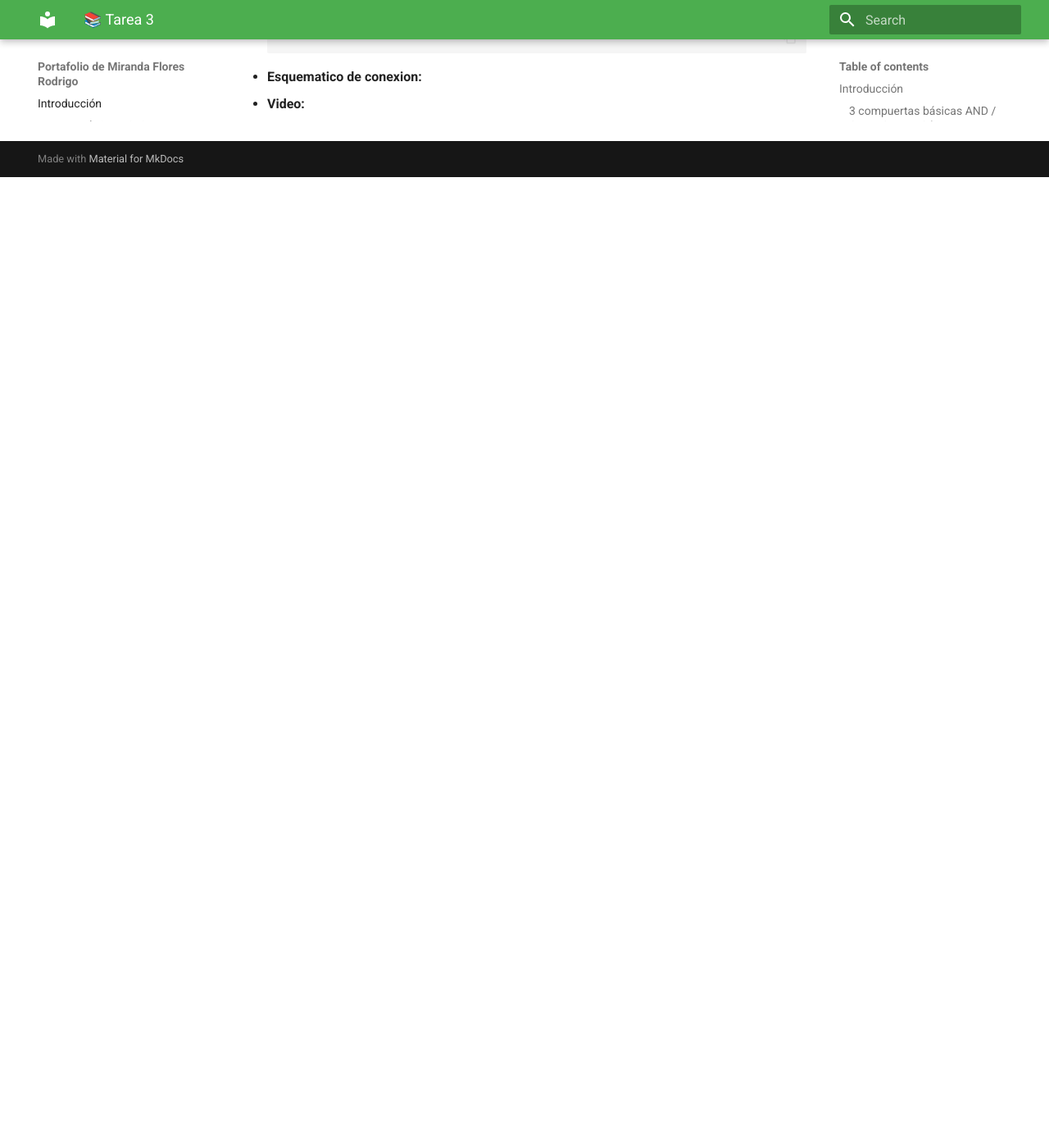
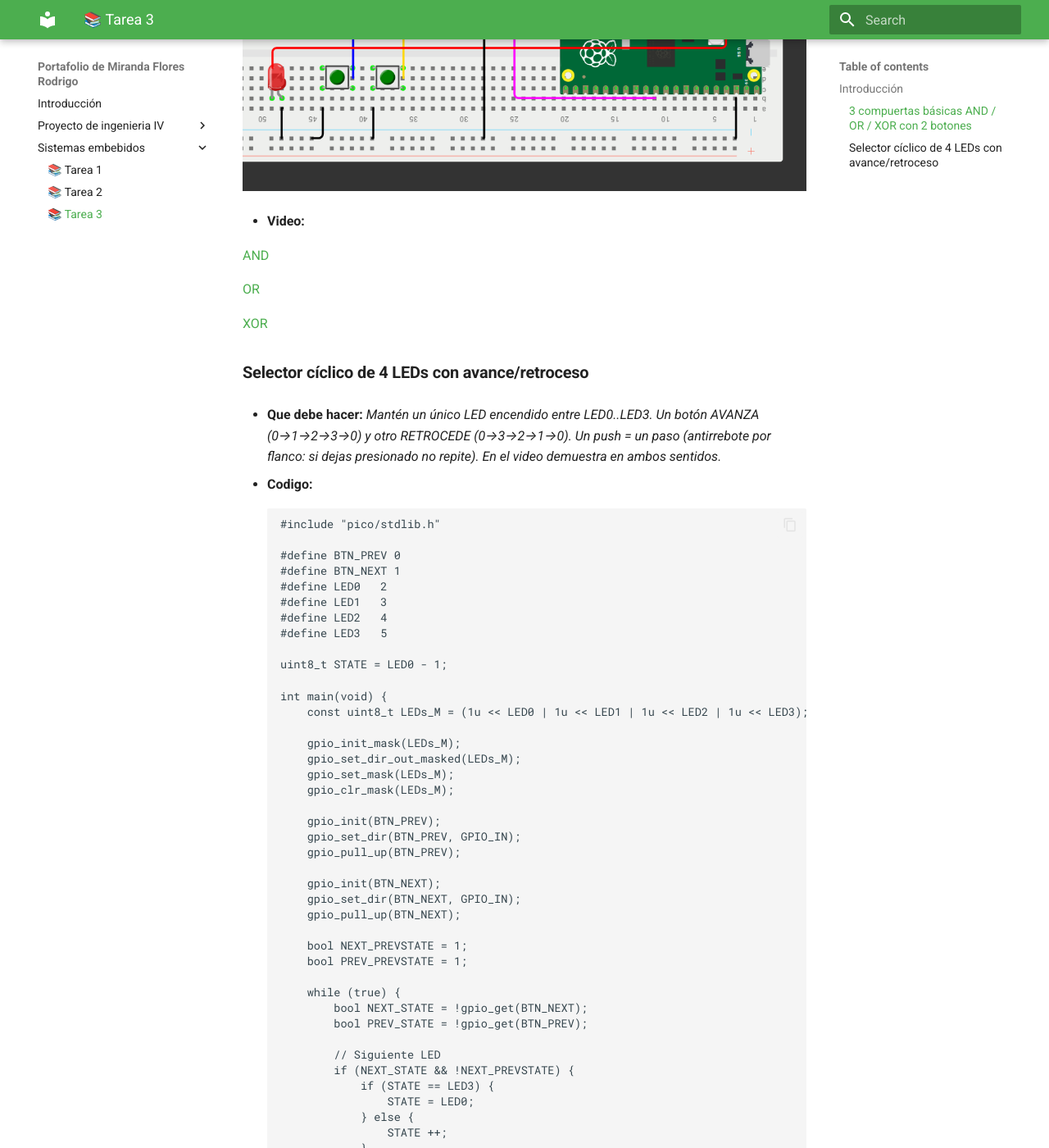
Before and after one commit to Parzival8970/evidencias, an MkDocs documentation site: the page built from docs/Sistemas embebidos/Tarea 3.md, in a window 1280 px wide and 1400 px high, scrolled down 2540 px. Shown: the whole window at 82% size. Built offline with MkDocs 1.6.1 and Material for MkDocs 9.7.7, drawn with Linux system fonts in a browser that asks for light colours; before the commit the page ends 2756 px from its top, so only the background shows below that; some of the changed text lies outside the part shown.

Commit message:
Actualización

````diff
--- a/docs/Sistemas embebidos/Tarea 3.md
+++ b/docs/Sistemas embebidos/Tarea 3.md
@@ -18,17 +18,23 @@ Codigo de compuerta AND
 #include "pico/stdlib.h"
 #include "hardware/gpio.h"
 
-#define BTN_A 2
-#define BTN_B 3
-#define LED_AND 6
+#define BTN_A 0
+#define BTN_B 1
+#define LED_AND 2
 
 int main() {
     stdio_init_all();
 
-    gpio_init(BTN_A); gpio_set_dir(BTN_A, false); gpio_pull_up(BTN_A);
-    gpio_init(BTN_B); gpio_set_dir(BTN_B, false); gpio_pull_up(BTN_B);
+    gpio_init(BTN_A);
+    gpio_set_dir(BTN_A, false);
+    gpio_pull_up(BTN_A);
 
-    gpio_init(LED_AND); gpio_set_dir(LED_AND, true);
+    gpio_init(BTN_B);
+    gpio_set_dir(BTN_B, false);
+    gpio_pull_up(BTN_B);
+
+    gpio_init(LED_AND);
+    gpio_set_dir(LED_AND, true);
 
     while (true) {
         bool a = !gpio_get(BTN_A);
@@ -37,6 +43,7 @@ int main() {
         bool result = a && b;
 
         gpio_put(LED_AND, result);
+
         sleep_ms(50);
     }
 }
@@ -48,16 +55,15 @@ Codigo de compuerta OR
 #include "pico/stdlib.h"
 #include "hardware/gpio.h"
 
-#define BTN_A 2
-#define BTN_B 3
-#define LED_OR 7
+#define BTN_A 0
+#define BTN_B 1
+#define LED_OR 2
 
 int main() {
     stdio_init_all();
 
     gpio_init(BTN_A); gpio_set_dir(BTN_A, false); gpio_pull_up(BTN_A);
     gpio_init(BTN_B); gpio_set_dir(BTN_B, false); gpio_pull_up(BTN_B);
-
 
     gpio_init(LED_OR); gpio_set_dir(LED_OR, true);
 
@@ -78,9 +84,9 @@ Codigo de compuerta XOR
 #include "pico/stdlib.h"
 #include "hardware/gpio.h"
 
-#define BTN_A 2
-#define BTN_B 3
-#define LED_XOR 8
+#define BTN_A 0
+#define BTN_B 1
+#define LED_XOR 2
 
 int main() {
     stdio_init_all();
@@ -102,9 +108,15 @@ int main() {
 }
 ```
 - **Esquematico de conexion:** Se usó el mismo circuito para las 3 compuertas
+![Esquema de conexión](T3E1.png)
 
 - **Video:**
 
+[AND](https://youtube.com/shorts/Al4uy3-YmbE?feature=share)
+
+[OR](https://youtube.com/shorts/1P4SH7KxhFU)
+
+[XOR](https://youtube.com/shorts/eoCzc6YgBfI)
 
 ### **Selector cíclico de 4 LEDs con avance/retroceso**
 
@@ -113,7 +125,68 @@ _Mantén un único LED encendido entre LED0..LED3. Un botón AVANZA (0→1→2
 
 - **Codigo:**
 ```
+#include "pico/stdlib.h"
 
+#define BTN_PREV 0
+#define BTN_NEXT 1
+#define LED0   2
+#define LED1   3
+#define LED2   4
+#define LED3   5
+
+uint8_t STATE = LED0 - 1;
+
+int main(void) {
+    const uint8_t LEDs_M = (1u << LED0 | 1u << LED1 | 1u << LED2 | 1u << LED3);
+
+    gpio_init_mask(LEDs_M);
+    gpio_set_dir_out_masked(LEDs_M);
+    gpio_set_mask(LEDs_M);
+    gpio_clr_mask(LEDs_M);
+
+    gpio_init(BTN_PREV);
+    gpio_set_dir(BTN_PREV, GPIO_IN);
+    gpio_pull_up(BTN_PREV);
+
+    gpio_init(BTN_NEXT);
+    gpio_set_dir(BTN_NEXT, GPIO_IN);
+    gpio_pull_up(BTN_NEXT);
+
+    bool NEXT_PREVSTATE = 1;
+    bool PREV_PREVSTATE = 1;
+
+    while (true) {
+        bool NEXT_STATE = !gpio_get(BTN_NEXT);
+        bool PREV_STATE = !gpio_get(BTN_PREV);
+
+        // Siguiente LED
+        if (NEXT_STATE && !NEXT_PREVSTATE) {
+            if (STATE == LED3) {
+                STATE = LED0;
+            } else {
+                STATE ++;
+            }
+            gpio_clr_mask(LEDs_M);
+            gpio_set_mask(1 << STATE);
+        }
+
+        // Anterior LED
+        if (PREV_STATE && !PREV_PREVSTATE) {
+            if (STATE == LED0) {
+                STATE = LED3;
+            } else {
+                STATE --;
+            }
+            gpio_clr_mask(LEDs_M);
+            gpio_set_mask(1 << STATE);
+        }
+
+        NEXT_PREVSTATE = NEXT_STATE;
+        PREV_PREVSTATE = PREV_STATE;
+
+        sleep_ms(10);
+    }
+}
 ```
 
 - **Esquematico de conexion:**
````
Also changed, not shown: docs/Sistemas embebidos/Tarea 2.md (+6 -6 lines), docs/Sistemas embebidos/T3E1.png (added).
